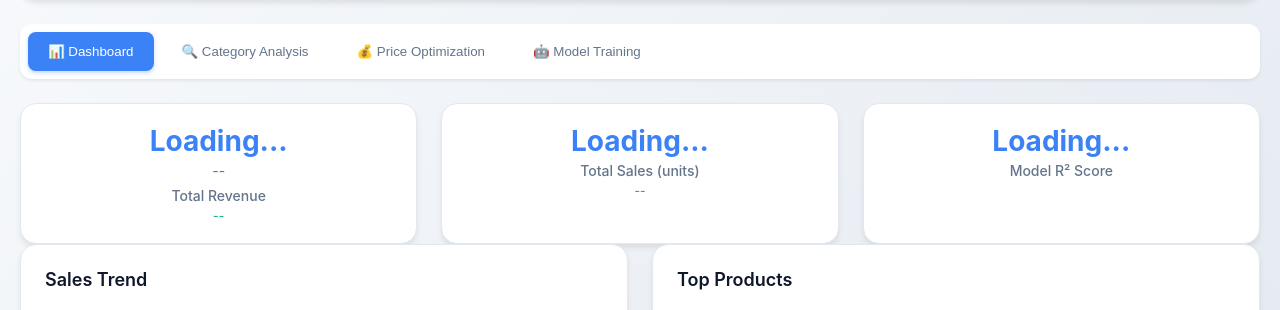
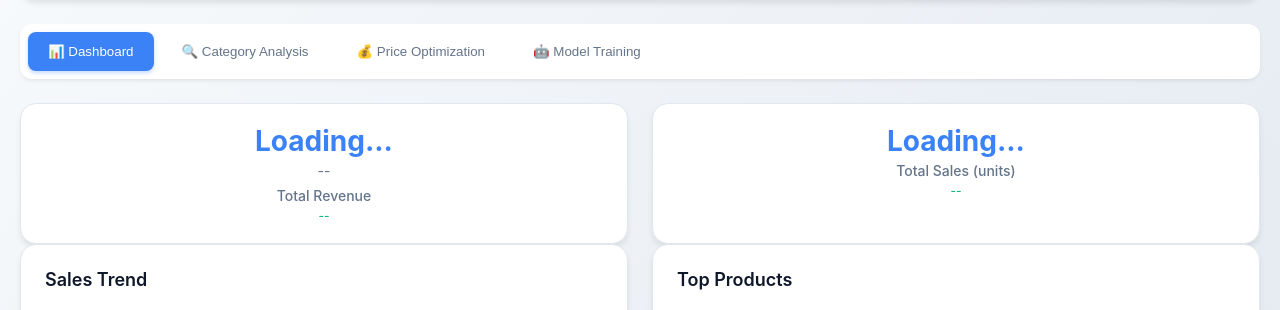
Before and after one commit to review65/model, a Flask app: page / in a window 1280 px wide. Shown: the part 132-442 px from the top of the page. Run offline with Flask 3, Linux system fonts and the light colour scheme.

Commit message:
update code

```diff
--- a/model_olist/templates/home.html
+++ b/model_olist/templates/home.html
@@ -387,10 +387,10 @@
                     <div class="metric-label">Total Sales (units)</div>
                     <div class="metric-change positive" id="salesChange">--</div>
                 </div>
-                <div class="card metric-card">
+                <!-- <div class="card metric-card">
                     <div class="metric-value" id="modelAccuracy">Loading...</div>
                     <div class="metric-label">Model R² Score</div>
-                </div>
+                </div> -->
             </div>
 
             <div class="grid grid-2">
@@ -640,7 +640,7 @@
                 document.getElementById('totalRevenueBRL').textContent = formatBRL(metrics.total_revenue_brl);
                 document.getElementById('totalRevenueTHB').textContent = formatTHB(metrics.total_revenue_thb);
                 document.getElementById('totalSales').textContent = formatNumber(metrics.total_sales);
-                document.getElementById('modelAccuracy').textContent = metrics.model_accuracy.toFixed(3);
+                // document.getElementById('modelAccuracy').textContent = metrics.model_accuracy.toFixed(3);
                 document.getElementById('revenueChange').textContent = `${metrics.revenue_change > 0 ? '+' : ''}${metrics.revenue_change.toFixed(1)}%`;
                 document.getElementById('salesChange').textContent = `${metrics.sales_change > 0 ? '+' : ''}${metrics.sales_change.toFixed(1)}%`;
 
```
Also changed, not shown: model_olist/Evaluation plot/LightGBM.png (renamed from model_olist/LightGBM.png), model_olist/Evaluation plot/RandomForest.png (renamed from model_olist/RandomForest.png), model_olist/Evaluation plot/XGBoost.png (renamed from model_olist/XGBoost.png), model_olist/model_evaluation_olist_COMPARISON.png (deleted).
